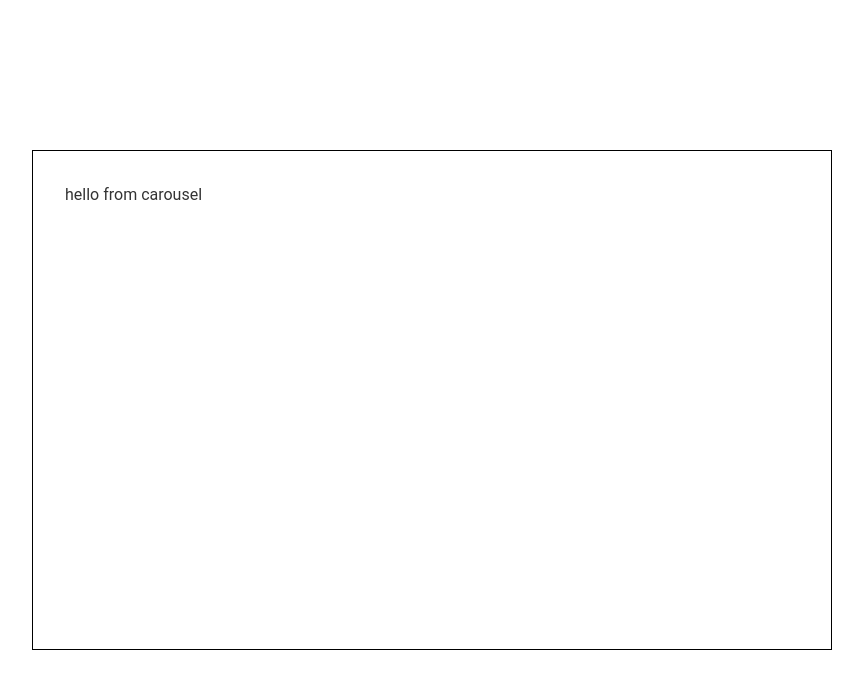
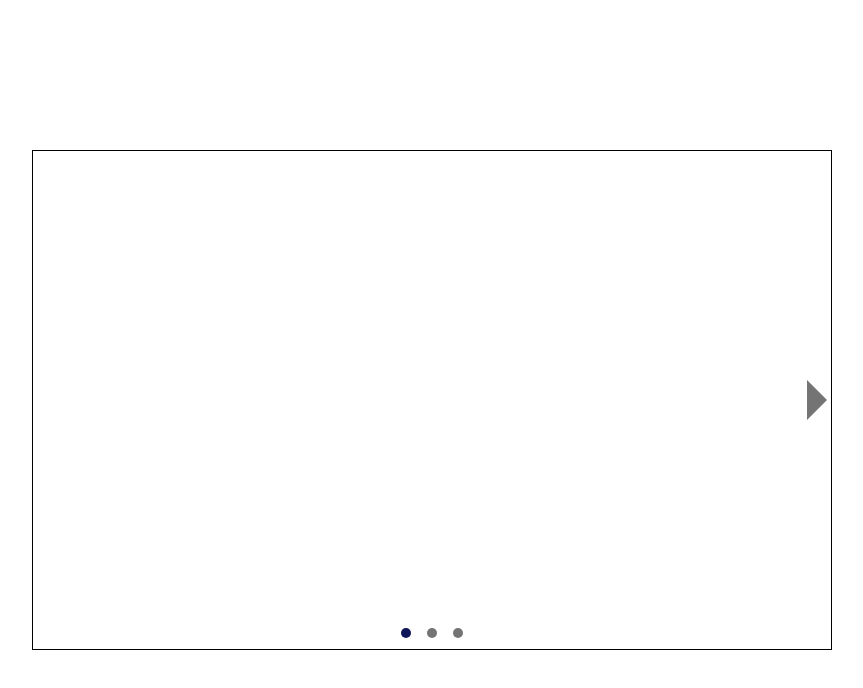
Before and after one commit to fmanimashaun/carousel-component, a React (Create React App) app: page / in a window 1280 px wide. Shown: the top 688 px of the page, without its empty margins (208-1071 px from the left). Built offline with nearby package versions, Linux system fonts and the light colour scheme; the HTML template or start-up script is replaced by a standard one.

Commit message:
Update the carousel component

```diff
--- a/src/components/Carousel.jsx
+++ b/src/components/Carousel.jsx
@@ -1,9 +1,12 @@
 import Styles from '../assets/css/carousel.module.css';
+import Arrow from './Arrow';
+import DotNav from './DotNav';
 
 const Carousel = () => {
   return (
     <div className={Styles.carousel}>
-      hello from carousel
+      <Arrow />
+      <DotNav />
     </div>
   )
 }
```
